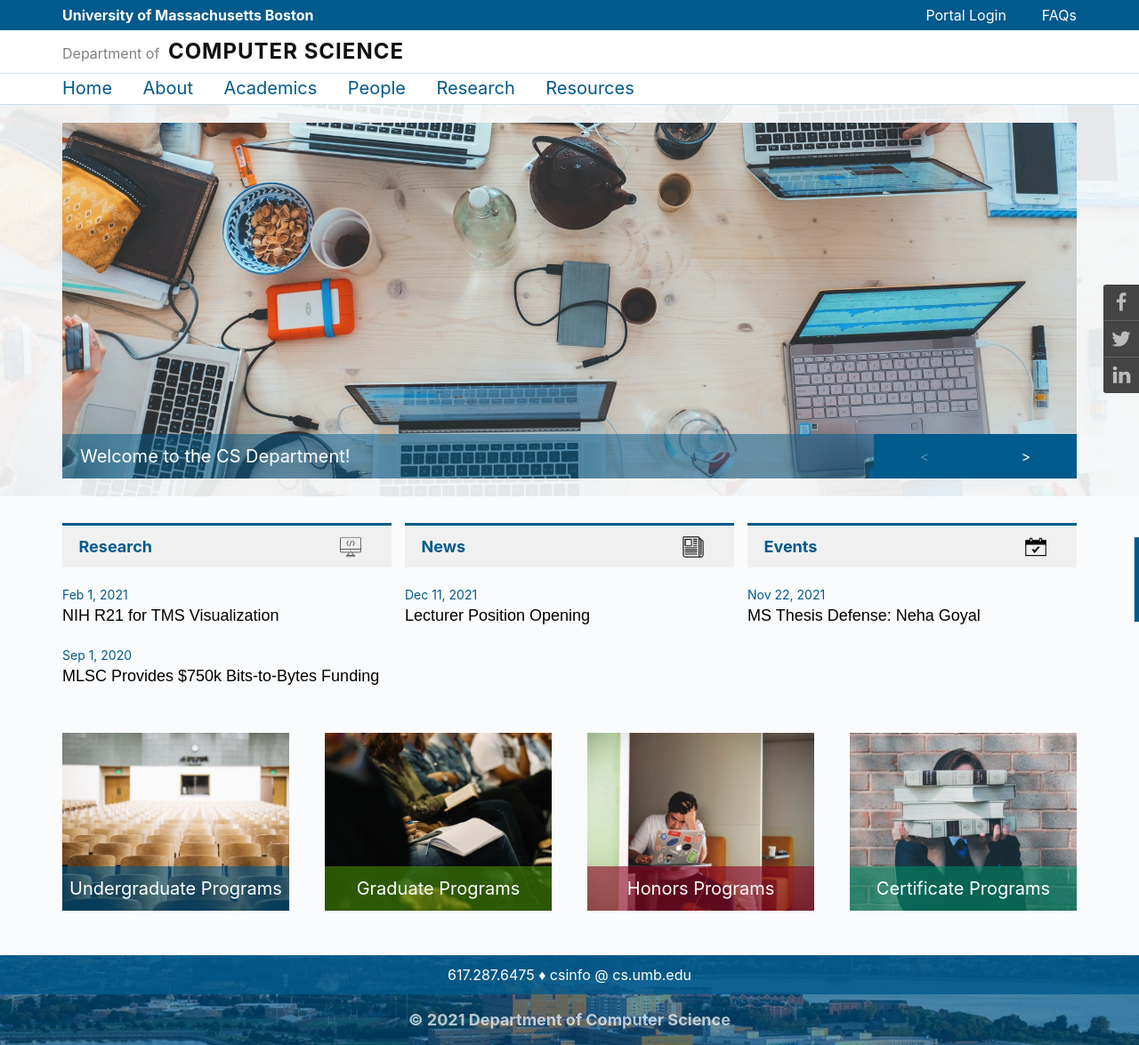
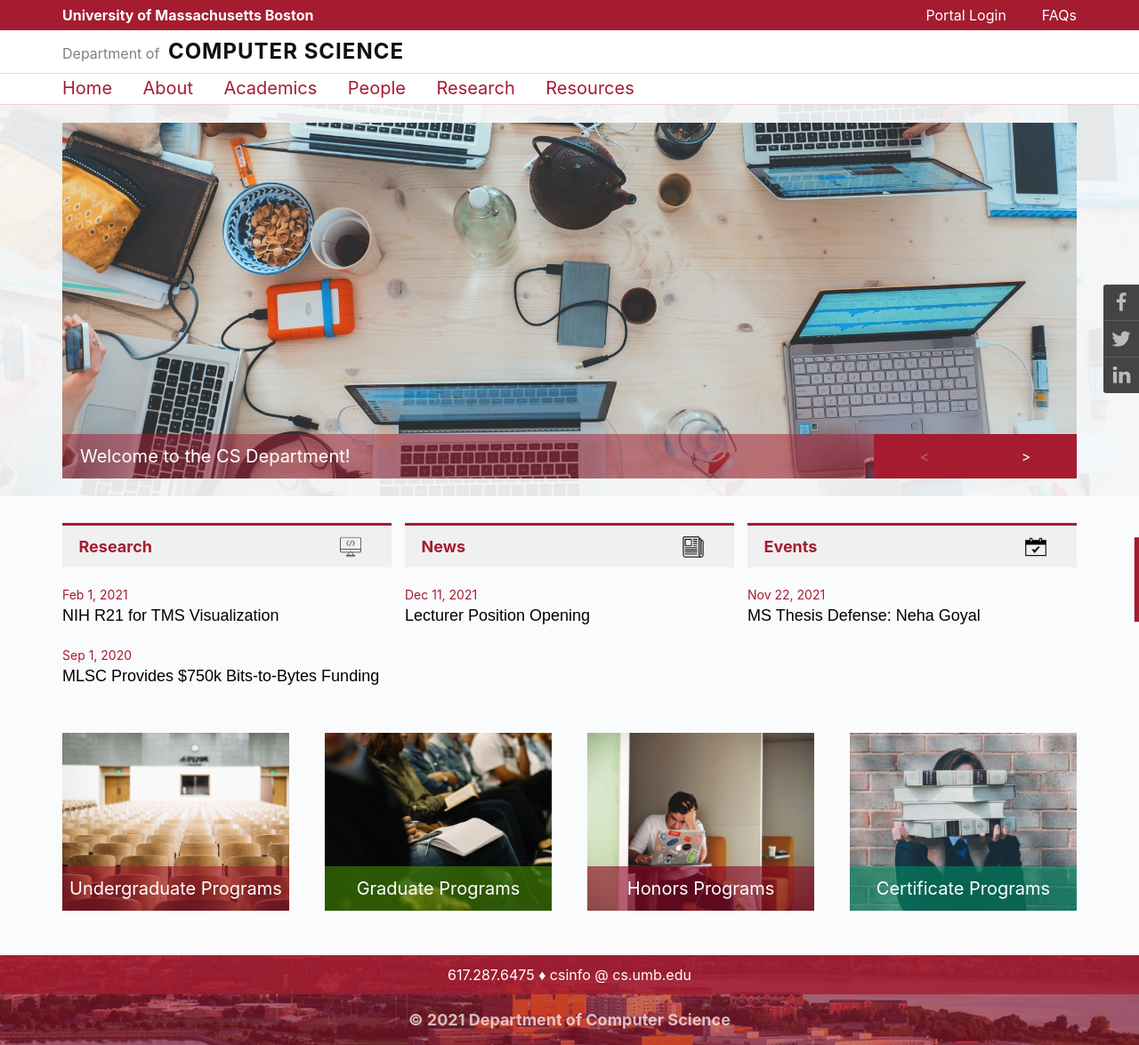
Before and after one commit to umbcs/umbcs.github.io, a Jekyll site: the page built from index.markdown, in a window 1280 px wide. Shown: the whole page at 89% size. Built offline with Jekyll 4.4.1, drawn with Linux system fonts in a browser that asks for light colours.

Commit message:
Update minima.scss

```diff
--- a/_sass/minima.scss
+++ b/_sass/minima.scss
@@ -15,7 +15,7 @@ $spacing-unit: 30px !default;
 $text-color: #111 !default;
 $background-color: #fafbfc !default;
 $brand-color: #2a7ae2 !default;
-$umass-blue: #005a8c !default;
+$umass-blue: #A51C30 !default;
 $umass-grey: #f0f0f0 !default;
 
 $grey-color: #828282 !default;
```
